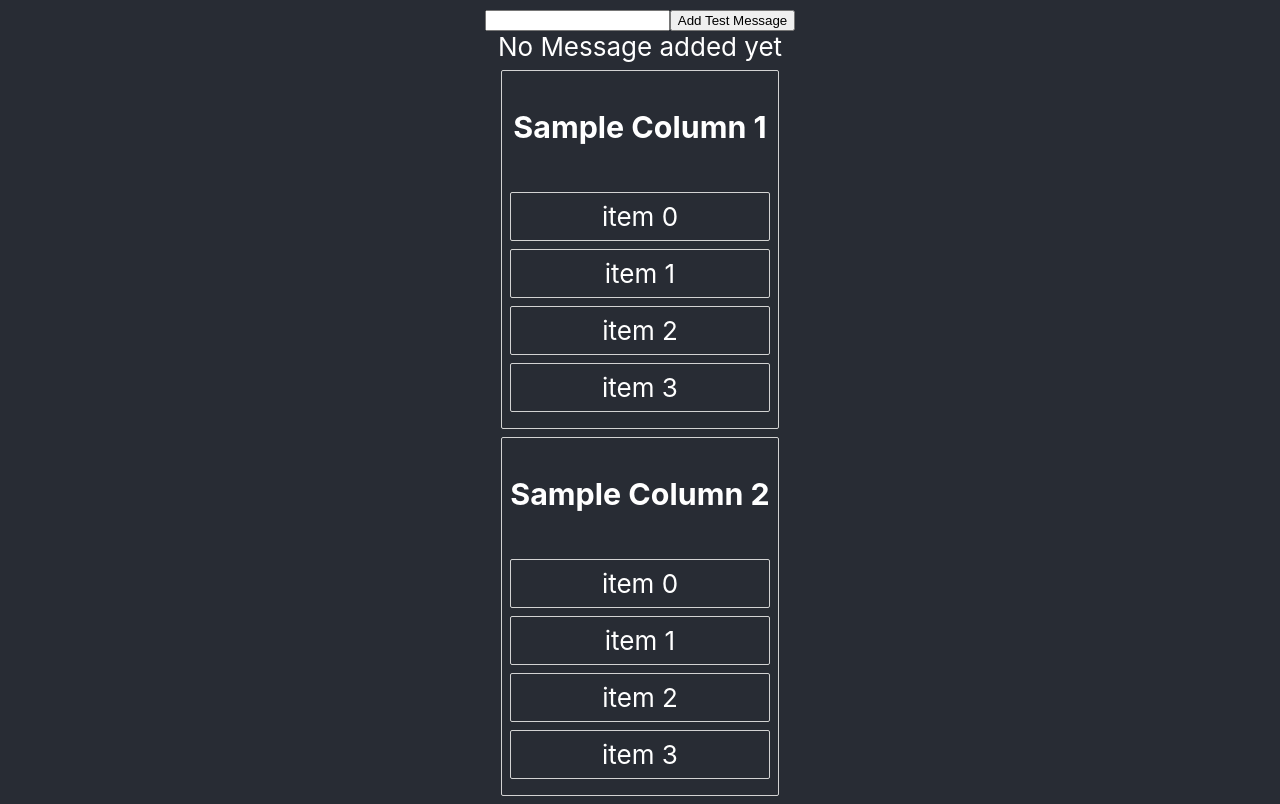
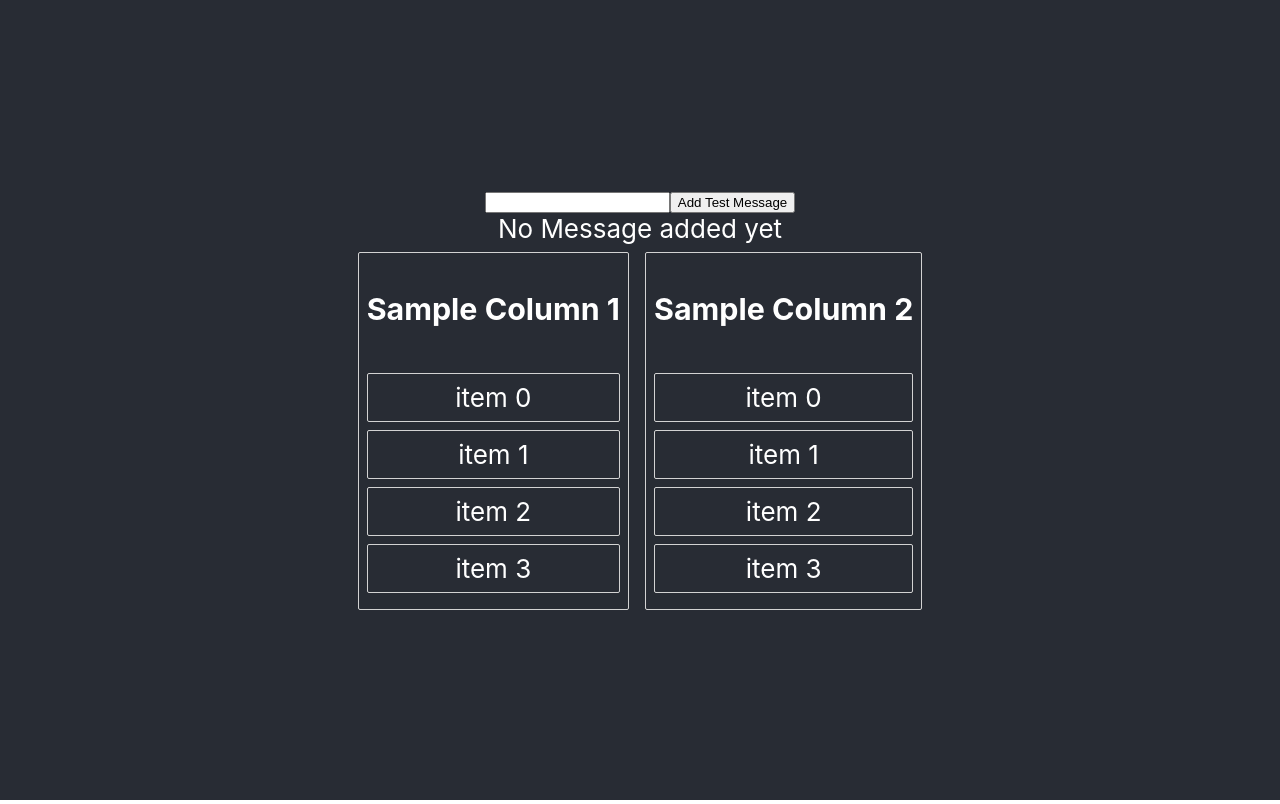
Before and after one commit to Solinari/react-redux-apollo-template, a React (Create React App) app: page / in a window 1280 px wide. Built offline with nearby package versions, Linux system fonts and the light colour scheme.

Commit message:
applied correct css class for grid like appearance

```diff
--- a/src/components/grid/Grid.js
+++ b/src/components/grid/Grid.js
@@ -42,7 +42,7 @@ class Grid extends React.Component {
             >
                 {provided => (
                     <div
-                    className="droppable-grid"
+                    className="Droppable-Grid"
                     ref={provided.innerRef}
                     {...provided.droppableProps}
                     >
```
